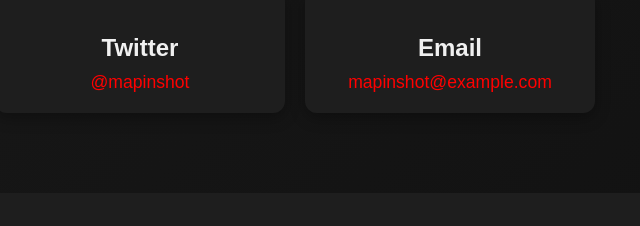
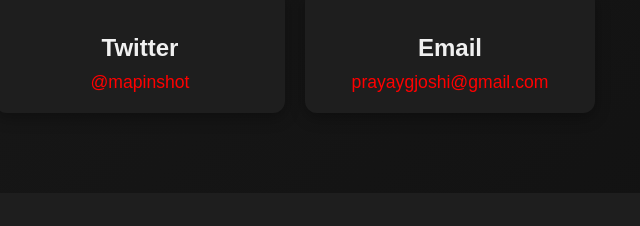
Before and after one commit to YouJ7/Youtube-portfolio, a plain HTML site: page index.html in a window 1280 px wide. Shown: the part 3189-3415 px from the top of the page, 500-1140 px from the left. Drawn offline with Linux system fonts and the light colour scheme; some icons are missing.

Commit message:
Update index.html

```diff
--- a/index.html
+++ b/index.html
@@ -89,7 +89,7 @@
             <div class="contact-card">
                 <i class="fas fa-envelope"></i>
                 <h3>Email</h3>
-                <a href="mailto:mapinshot@example.com">mapinshot@example.com</a>
+                <a href="mailto:mapinshot@example.com">prayaygjoshi@gmail.com</a>
             </div>
         </div>
     </section>
```
